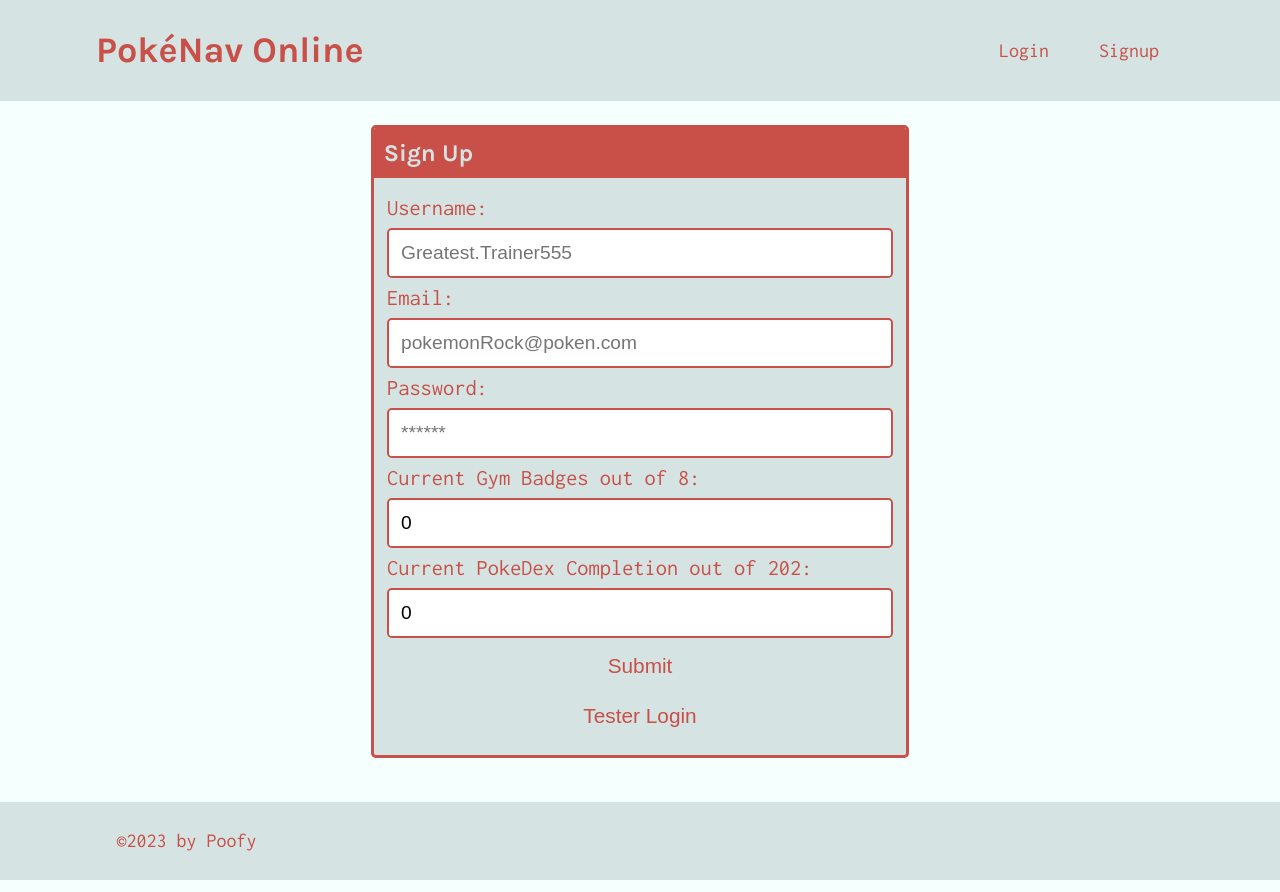
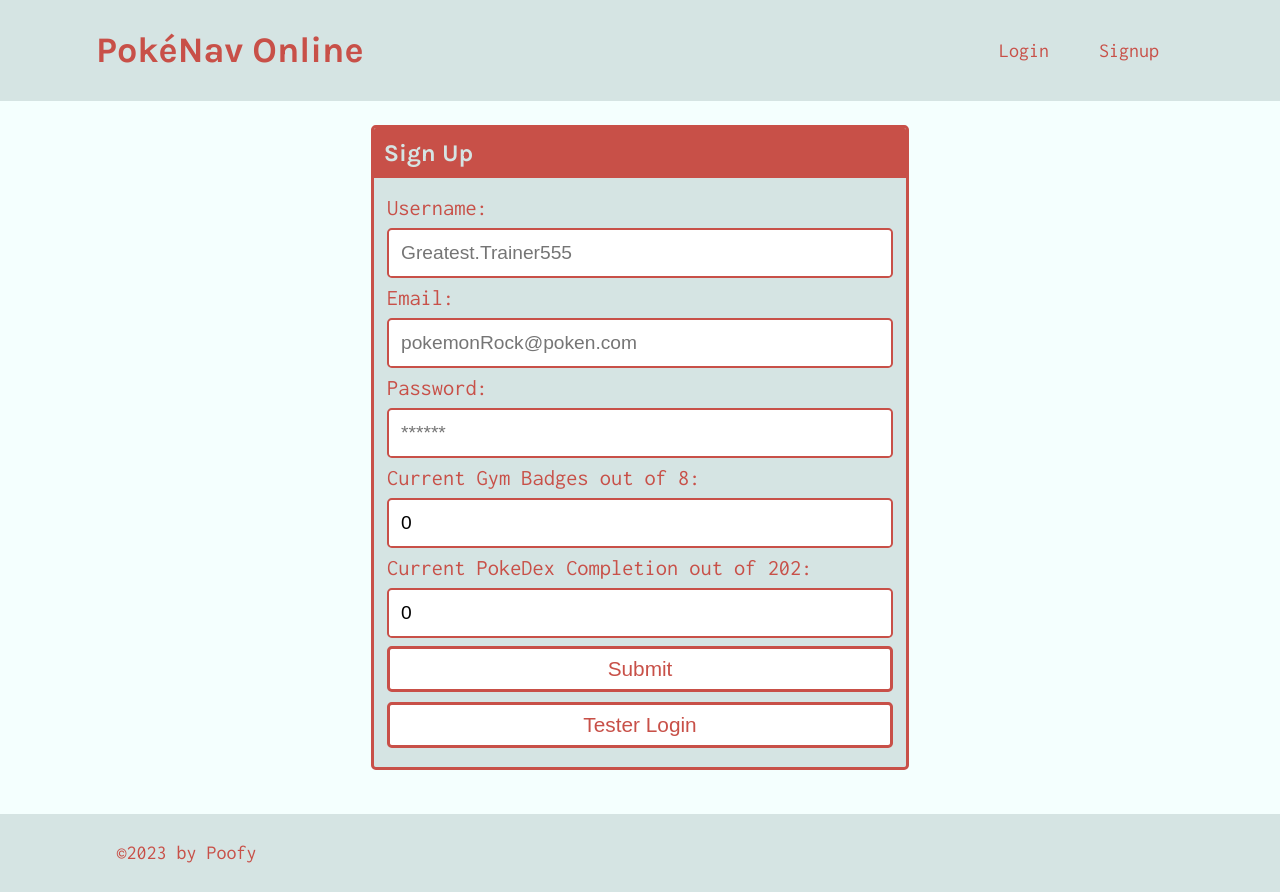
Before and after one commit to SKYang014/poke-center, a React (Create React App) app in the folder client/: page /signup in a window 1280 px wide. Built offline with nearby package versions, Linux system fonts and the light colour scheme.

Commit message:
rebuild color changes

```diff
--- a/client/src/index.css
+++ b/client/src/index.css
@@ -114,17 +114,17 @@
   padding: 0.5rem 1.2rem;
   margin: 5px 0;
   border-radius: var(--border-radius);
-  border: none;
-  color: var(--dark);
+  border: solid;
+  color: var(--primary);
   outline: none;
-  background-color: var(--secondary);
+  background-color: white;
   transition: all 0.5s;
 }
 
 .btn:hover,
 .pill:hover {
-  color: var(--secondary);
-  background-color: var(--dark);
+  color: var(--light);
+  background-color: var(--primary);
 }
 
 .btn-inline {
@@ -795,6 +795,9 @@
 .bg-dark {
   background-color: var(--dark);
 }
+.bg-white {
+  background-color: white;
+}
 
 /* FLEX CONTENT */
 .flex-row {
```
Also changed, not shown: 6 other files (tests, documents, lock files or other folders).
